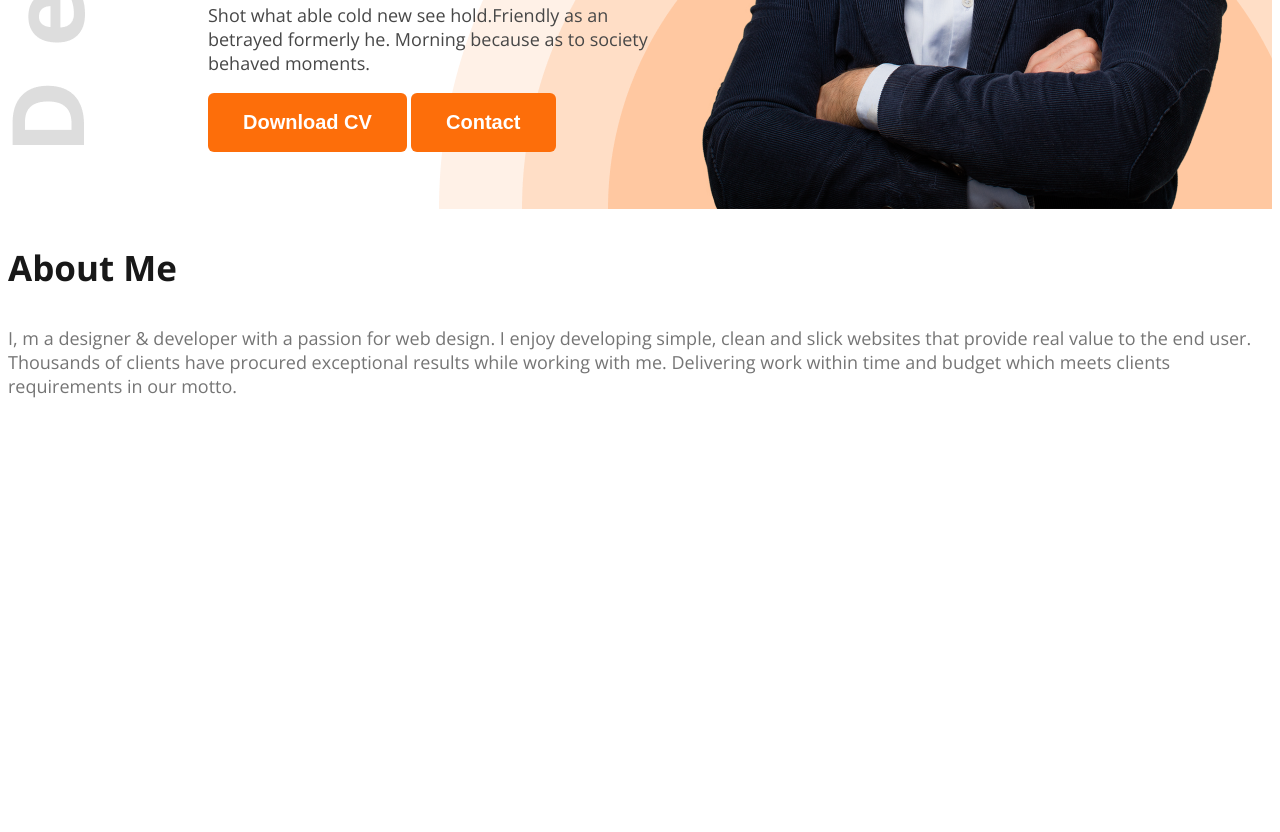
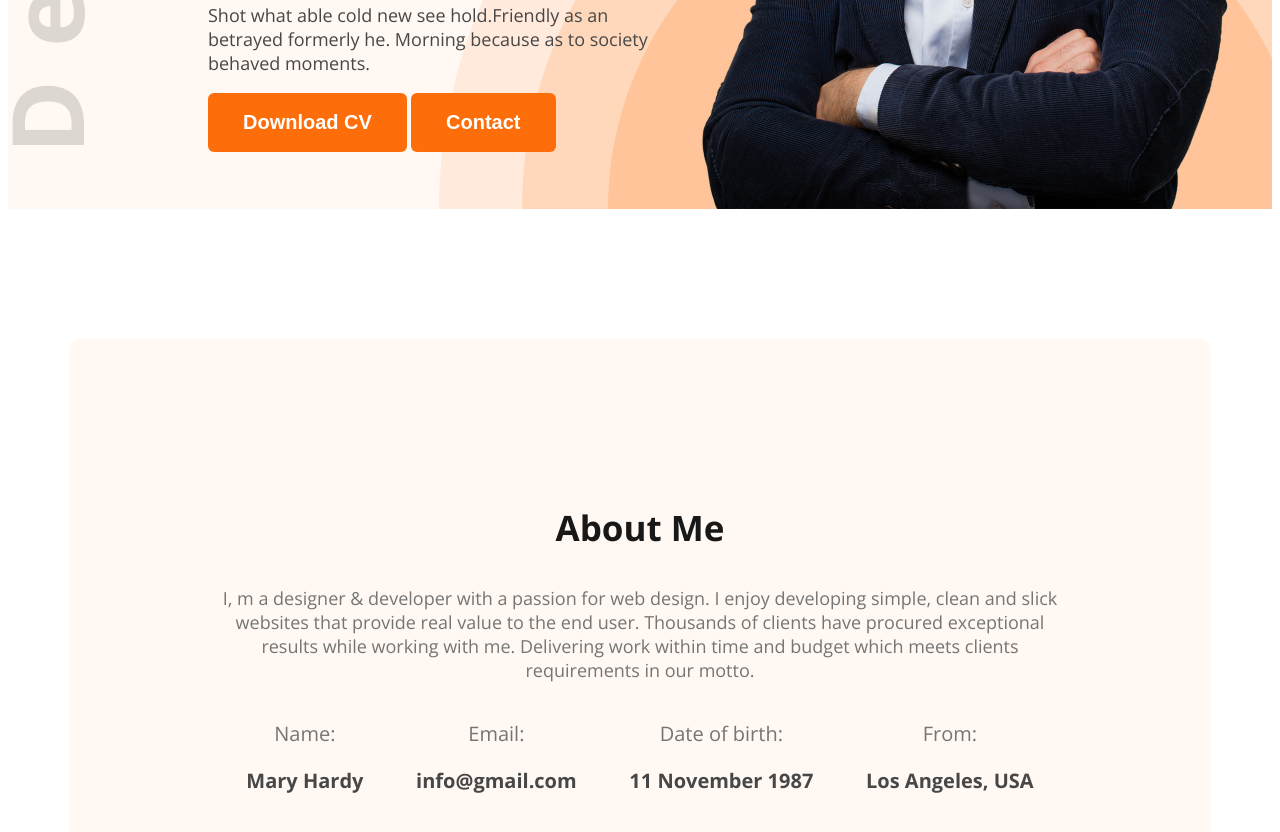
Before and after one commit to UzumakiAsif/Web-dev-portfolio, a plain HTML site: page index.html in a window 1280 px wide. Shown: the part 626-1458 px from the top of the page. Before the commit the page ends 1042 px from the top, so only its background shows below. Drawn offline with nearby package versions, Linux system fonts and the light colour scheme.

Commit message:
half done

```diff
--- a/index.html
+++ b/index.html
@@ -13,13 +13,15 @@
     <link rel="stylesheet" href="styles/portfolio.css" />
   </head>
   <body class="open-sans-normal">
-    <header class="header">
+    <header class="header secondary-color ">
       <nav>
         <h3 class="nav-title">Ma<span class="text-primary">r</span>y</h3>
         <ul>
           <li><a class="dark-2" href="">portfolio</a></li>
           <li><a class="dark-2" href="">Blog</a></li>
-          <li><a href=""><button class="btn-primary">Hire Me</button></a></li>
+          <li>
+            <a href=""><button class="btn-primary">Hire Me</button></a>
+          </li>
         </ul>
       </nav>
 
@@ -28,23 +30,49 @@
         <div class="banner-content">
           <h4 class="banner-greeting dark-2">Hi, I am</h4>
           <h1 class="banner-title">Mary Hardy</h1>
-          <p class="banner-description dark-2">Shot what able cold new see hold.Friendly as an betrayed formerly he. Morning because as to society behaved moments.</p>
+          <p class="banner-description dark-2">
+            Shot what able cold new see hold.Friendly as an betrayed formerly
+            he. Morning because as to society behaved moments.
+          </p>
           <button class="btn-primary">Download CV</button>
           <button class="btn-primary">Contact</button>
         </div>
-        <img class="banner-pp" src="images/hardy.png" alt="an image of hardy">
+        <img class="banner-pp" src="images/hardy.png" alt="an image of hardy" />
       </div>
     </header>
+
     <main>
-      <section class="section-about">
+      <section class="section-about secondary-color">
         <h3 class="section-title">About Me</h3>
         <p class="section-description">
-          I, m a designer & developer with a passion for web design. I enjoy developing simple, clean and slick websites that provide real value to the end user. Thousands of clients have procured exceptional results while working with me. Delivering work within time and budget which meets clients requirements in our motto.
+          I, m a designer & developer with a passion for web design. I enjoy
+          developing simple, clean and slick websites that provide real value to
+          the end user. Thousands of clients have procured exceptional results
+          while working with me. Delivering work within time and budget which
+          meets clients requirements in our motto.
         </p>
 
+        <div class="about-items">
+          <!-- .about-item*4>p.item-title+p.item-description -->
+          <div class="about-item">
+            <p class="item-title">Name:</p>
+            <p class="item-description">Mary Hardy </p>
+          </div>
+          <div class="about-item">
+            <p class="item-title">Email:</p>
+            <p class="item-description">info@gmail.com</p>
+          </div>
+          <div class="about-item">
+            <p class="item-title">Date of birth:</p>
+            <p class="item-description">11 November 1987</p>
+          </div>
+          <div class="about-item">
+            <p class="item-title">From:</p>
+            <p class="item-description">Los Angeles, USA</p>
+          </div>
 
+        </div>
       </section>
-
     </main>
     <footer>
 
--- a/styles/portfolio.css
+++ b/styles/portfolio.css
@@ -18,6 +18,11 @@
     font-weight: bold;
     color: #181818;
 }
+
+.secondary-color{
+    background-color: #FFF8F3;
+}
+
 
 /* button */
 
@@ -94,6 +99,12 @@ nav li a {
     height: 676px;
 }
 
+/* main styles */
+main{
+    max-width: 1140px;
+    margin: 0 auto;
+}
+
 
 /* section-styles */
 
@@ -102,3 +113,28 @@ nav li a {
     font-weight: 400;
     color: #757575;
 }
+
+/* section about styles */
+.section-about{
+    border-radius: 10px;
+    padding: 130px 150px;
+    text-align: center;
+    margin-top: 130px;
+}
+
+/* Items */
+
+.item-description{
+    font-size: 20px;
+    font-weight: bold;
+    color: #474747;
+}
+.item-title{
+    font-size: 20px;
+    font-weight: 400;
+    color: #757575;
+}
+.about-items{
+    display: flex;
+    justify-content: space-around;
+}
```
